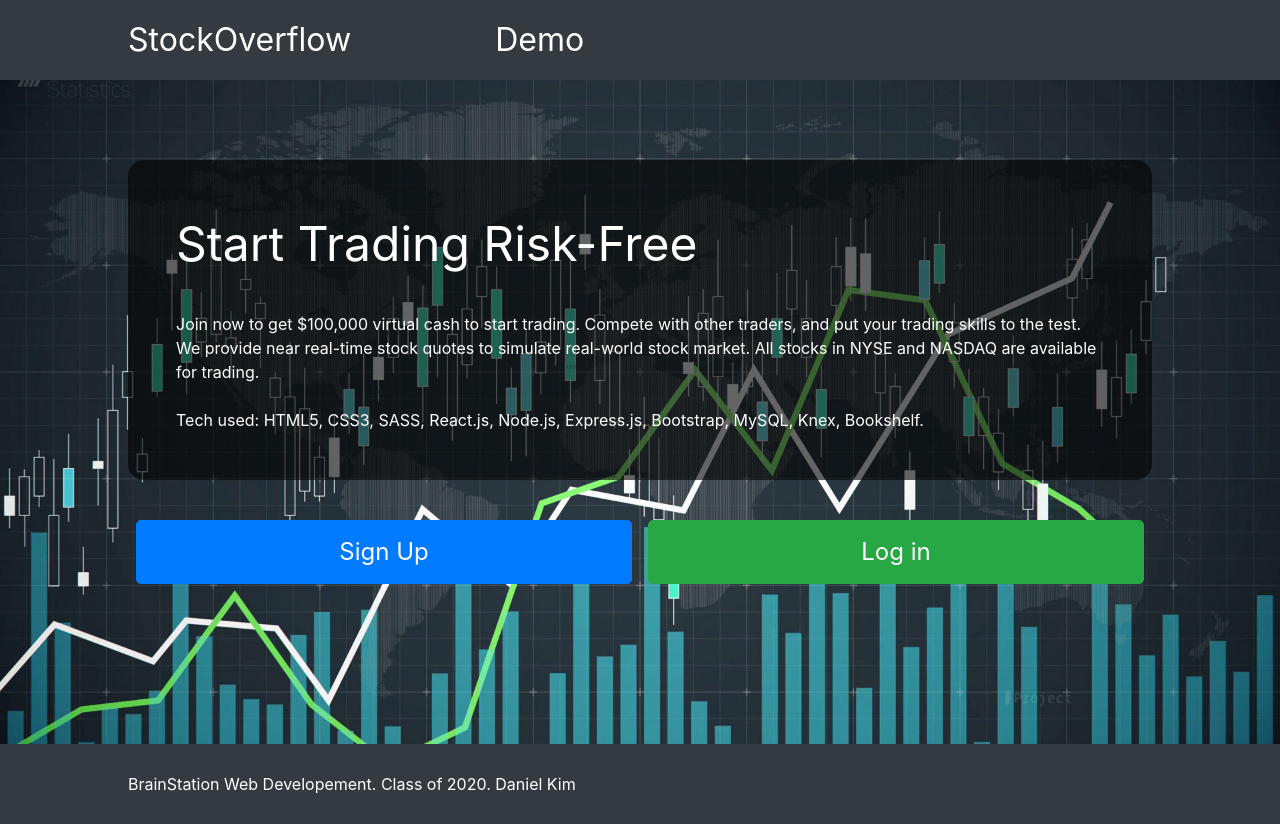
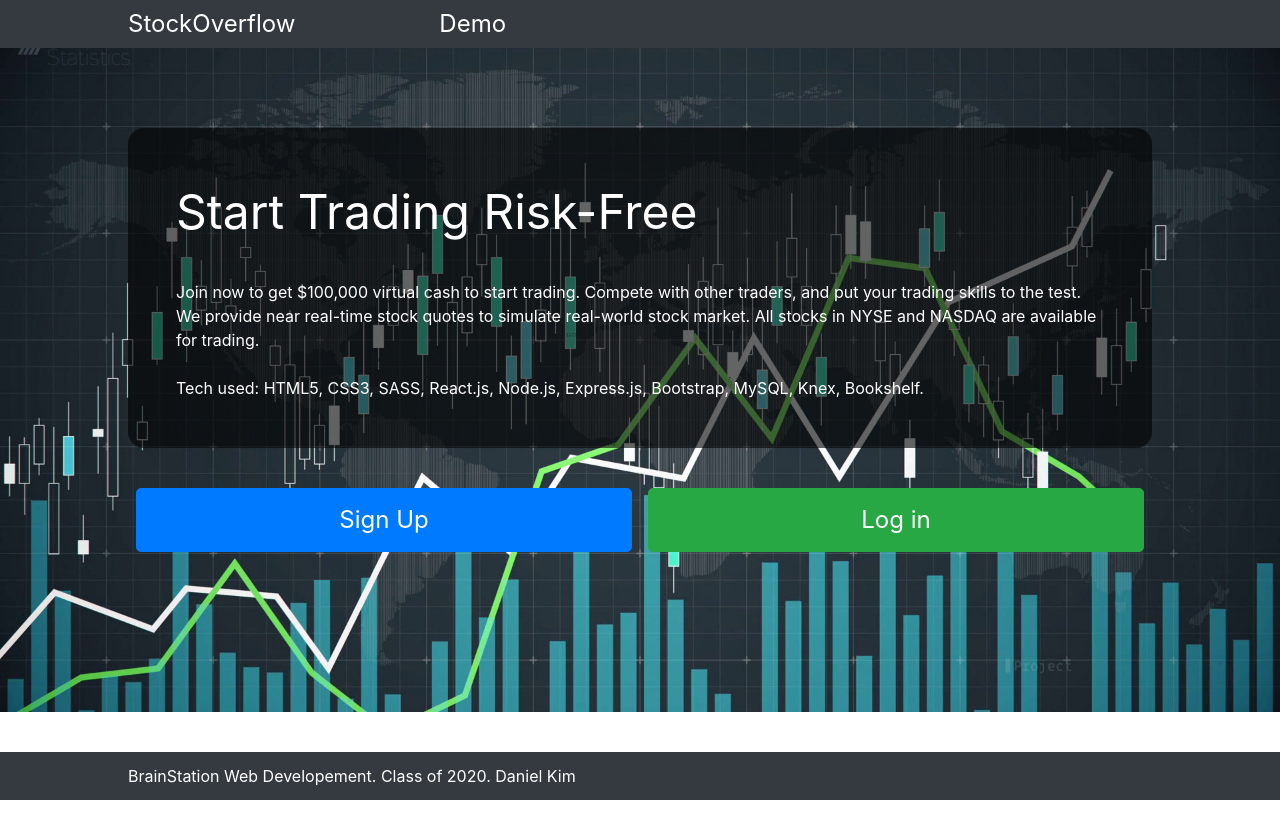
Before and after one commit to kyh8725/stockoverflow, a React (Create React App) app in the folder client/: page / in a window 1280 px wide. After the commit the page ends 800 px from the top, so only its background shows below. Built offline with nearby package versions, Linux system fonts and the light colour scheme; no server answers.

Commit message:
styles heading active navlink

```diff
--- a/client/src/components/Account.js
+++ b/client/src/components/Account.js
@@ -184,14 +184,6 @@ class Account extends Component {
               Change: $ {changeTotal.toFixed(2)}
             </h4>
           </div>
-          <div className="account__updateAccount">
-            <button
-              onClick={this.updateAccount}
-              className="btn btn-outline-success"
-            >
-              Update Account
-            </button>
-          </div>
         </section>
         {this.state.id !== "" && this.state.symbol !== "" && (
           <Modal open={open} onClose={this.onCloseModal}>
--- a/client/src/components/Header.js
+++ b/client/src/components/Header.js
@@ -1,5 +1,5 @@
 import React, { Component } from "react";
-import { Link } from "react-router-dom";
+import { NavLink, Link } from "react-router-dom";
 
 export default class Header extends Component {
   state = {
@@ -11,15 +11,19 @@ export default class Header extends Component {
   render() {
     return (
       <nav className="navbar navbar-expand-lg navbar-dark bg-dark">
-        <Link to="/" className="navbar-brand">
+        <NavLink to="/" className="navbar-brand">
           StockOverflow
-        </Link>
+        </NavLink>
 
         {!this.props.loggedIn && (
           <div className="navbar navbar-expand-lg navbar-dark bg-dark">
-            <Link to="/demo" className="navbar-brand">
+            <NavLink
+              to="/demo"
+              className="navbar-brand"
+              activeClassName="active"
+            >
               Demo
-            </Link>
+            </NavLink>
           </div>
         )}
         {this.props.loggedIn && (
@@ -40,24 +44,24 @@ export default class Header extends Component {
               id="navbarSupportedContent"
             >
               <ul className="navbar-nav mr-auto">
-                <li className="nav-item active">
-                  <Link className="nav-link" to="/account">
-                    Account<span className="sr-only">(current)</span>
-                  </Link>
+                <li>
+                  <NavLink to="/account" activeClassName="active">
+                    Account
+                  </NavLink>
                 </li>
-                <li className="nav-item active">
-                  <Link className="nav-link" to="/orders">
+                <li>
+                  <NavLink to="/orders" activeClassName="active">
                     Orders
-                  </Link>
+                  </NavLink>
                 </li>
-                <li className="nav-item active">
-                  <Link className="nav-link" to="/stocks">
+                <li>
+                  <NavLink to="/stocks" activeClassName="active">
                     Research
-                  </Link>
+                  </NavLink>
                 </li>
 
-                <li className="nav-item active">
-                  <Link className="nav-link" to="/" onClick={this.props.logOut}>
+                <li>
+                  <Link to="/" onClick={this.props.logOut}>
                     {this.props.loggedIn && "Logout"}
                   </Link>
                 </li>
--- a/client/src/components/Research.js
+++ b/client/src/components/Research.js
@@ -91,7 +91,7 @@ export default class Research extends Component {
               <input
                 className="form-control mr-sm-2"
                 type="search"
-                placeholder="Search"
+                placeholder="Type in stock symbol"
                 aria-label="Search"
                 id="nav-searchInput"
                 name="stockSearch"
--- a/client/src/components/StockCard.js
+++ b/client/src/components/StockCard.js
@@ -141,7 +141,7 @@ export default class StockCard extends Component {
             </div>
             <div className="scard__prices">
               <div className="scard__pricewrap">
-                <p>Price:$ &nbsp;&nbsp;</p>
+                <p>Price: $</p>
                 <p
                   className="scard__priceCurrent"
                   style={{ color: this.colorChange() }}
--- a/client/src/styles/_partials/_account.scss
+++ b/client/src/styles/_partials/_account.scss
@@ -1,6 +1,7 @@
 .account {
   margin: 2rem 1rem;
   padding: 2rem 1rem;
+  padding-bottom: 3rem;
   border-radius: 1rem;
   border: 1px solid silver;
   box-shadow: 0.1rem 0.1rem 0.1rem #cccbcb;
--- a/client/src/styles/_partials/_footer.scss
+++ b/client/src/styles/_partials/_footer.scss
@@ -1,10 +1,17 @@
+#root {
+  position: relative;
+  min-height: 100vh;
+}
 .footer {
-  height: 5rem;
+  height: 3rem;
   background-color: #343a40;
   color: white;
   padding: 1rem;
   display: flex;
   align-items: center;
+  position: absolute;
+  bottom: 0;
+  width: 100%;
 }
 @include tablet {
   .footer {
--- a/client/src/styles/_partials/_header.scss
+++ b/client/src/styles/_partials/_header.scss
@@ -1,19 +1,28 @@
 .navbar {
-  min-height: 5rem;
+  min-height: 3rem;
   font-size: 1rem;
 }
+
+.navbar .navbar-nav > li > a {
+  color: white;
+  margin-left: 1rem;
+}
+.navbar .navbar-nav > li > a:hover {
+  text-decoration: none;
+  color: rgba(255, 166, 0, 0.89) !important;
+}
+.navbar .navbar-nav .active {
+  color: rgba(255, 166, 0, 0.89) !important;
+}
+
 .navbar-brand {
-  font-size: 2rem;
+  font-size: 1.5rem;
 }
 .dropdown-menu {
   font-size: 1.5rem;
   *:hover {
     width: 99%;
   }
-}
-.nav-link:hover,
-.nav-link:focus {
-  color: rgba(255, 166, 0, 0.89) !important;
 }
 
 @include tablet {
--- a/client/src/styles/_partials/_newsCard.scss
+++ b/client/src/styles/_partials/_newsCard.scss
@@ -2,10 +2,13 @@
   display: flex;
   flex-wrap: wrap;
   justify-content: space-evenly;
+  padding-bottom: 3rem;
 }
 .card {
+  height: 90%;
   max-width: 20rem;
   margin: 1rem 1.5rem;
+  padding: 0.3rem;
   box-shadow: 0.1rem 0.1rem 0.1rem #cccbcb;
 }
 .card-img-top {
@@ -14,7 +17,7 @@
 .card-title {
   display: -webkit-box;
   -webkit-box-orient: vertical;
-  -webkit-line-clamp:2;
+  -webkit-line-clamp: 2;
   overflow: hidden;
 }
 .card-text {
--- a/client/src/styles/_partials/_research.scss
+++ b/client/src/styles/_partials/_research.scss
@@ -19,13 +19,12 @@
 
 @include desk {
   #nav-searchInput {
-    font-size: 2rem;
     width: 50vw;
-    height: 5rem;
+    height: 3rem;
   }
   #nav-searchButton {
     flex: 0.3;
-    height: 5rem;
+    height: 3rem;
     padding: 0 3rem;
     font-size: 1.3rem;
   }
--- a/client/src/styles/index.css
+++ b/client/src/styles/index.css
@@ -1,12 +1,26 @@
 /* media query for tablet */
 /* media query for high pixel density desktops */
 .navbar {
-  min-height: 5rem;
+  min-height: 3rem;
   font-size: 1rem;
 }
 
+.navbar .navbar-nav > li > a {
+  color: white;
+  margin-left: 1rem;
+}
+
+.navbar .navbar-nav > li > a:hover {
+  text-decoration: none;
+  color: rgba(255, 166, 0, 0.89) !important;
+}
+
+.navbar .navbar-nav .active {
+  color: rgba(255, 166, 0, 0.89) !important;
+}
+
 .navbar-brand {
-  font-size: 2rem;
+  font-size: 1.5rem;
 }
 
 .dropdown-menu {
@@ -15,11 +29,6 @@
 
 .dropdown-menu *:hover {
   width: 99%;
-}
-
-.nav-link:hover,
-.nav-link:focus {
-  color: rgba(255, 166, 0, 0.89) !important;
 }
 
 @media only screen and (min-width: 993px) {
@@ -34,8 +43,13 @@
   }
 }
 
+#root {
+  position: relative;
+  min-height: 100vh;
+}
+
 .footer {
-  height: 5rem;
+  height: 3rem;
   background-color: #343a40;
   color: white;
   padding: 1rem;
@@ -45,6 +59,9 @@
   -webkit-box-align: center;
       -ms-flex-align: center;
           align-items: center;
+  position: absolute;
+  bottom: 0;
+  width: 100%;
 }
 
 @media only screen and (min-width: 993px) {
@@ -196,6 +213,7 @@
 .account {
   margin: 2rem 1rem;
   padding: 2rem 1rem;
+  padding-bottom: 3rem;
   border-radius: 1rem;
   border: 1px solid silver;
   -webkit-box-shadow: 0.1rem 0.1rem 0.1rem #cccbcb;
@@ -422,15 +440,14 @@
 
 @media only screen and (min-width: 1440px) {
   #nav-searchInput {
-    font-size: 2rem;
     width: 50vw;
-    height: 5rem;
+    height: 3rem;
   }
   #nav-searchButton {
     -webkit-box-flex: 0.3;
         -ms-flex: 0.3;
             flex: 0.3;
-    height: 5rem;
+    height: 3rem;
     padding: 0 3rem;
     font-size: 1.3rem;
   }
@@ -508,7 +525,14 @@
   -webkit-box-pack: end;
       -ms-flex-pack: end;
           justify-content: flex-end;
+  -webkit-box-align: center;
+      -ms-flex-align: center;
+          align-items: center;
   font-size: 1.3rem;
+}
+
+.scard__priceChange {
+  margin-right: 1rem;
 }
 
 .scard__priceChange-value {
@@ -526,6 +550,10 @@
   -webkit-box-pack: justify;
       -ms-flex-pack: justify;
           justify-content: space-between;
+}
+
+.scard__highlow-title *, .scard__highlow-value * {
+  margin: 0;
 }
 
 .scard__52Wk {
@@ -628,11 +656,11 @@
   .scard__chart {
     height: 20rem;
   }
-  .scard__highlow-title {
+  .scard__highlow-title, .scard__highlow-value {
     font-size: 1.5rem;
   }
   .scard__52Wk {
-    font-size: 1.5rem;
+    font-size: 1rem;
   }
   .scard__52Wk-barwrap {
     height: 1rem;
@@ -673,11 +701,14 @@
   -webkit-box-pack: space-evenly;
       -ms-flex-pack: space-evenly;
           justify-content: space-evenly;
+  padding-bottom: 3rem;
 }
 
 .card {
+  height: 90%;
   max-width: 20rem;
   margin: 1rem 1.5rem;
+  padding: 0.3rem;
   -webkit-box-shadow: 0.1rem 0.1rem 0.1rem #cccbcb;
           box-shadow: 0.1rem 0.1rem 0.1rem #cccbcb;
 }
```
Also changed, not shown: client/src/styles/_partials/_stockCard.scss (+8 -2 lines), 1 other file (tests, documents, lock files or other folders).
